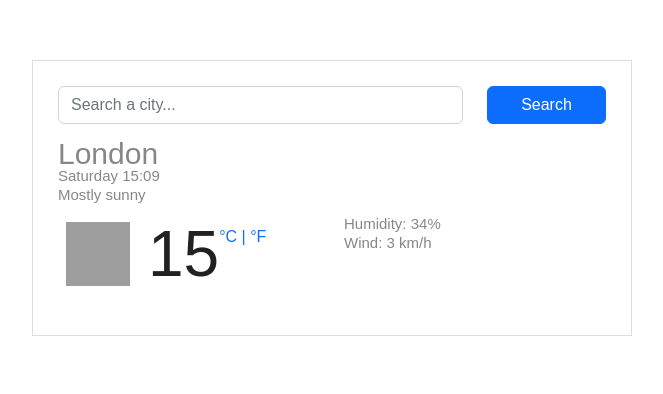
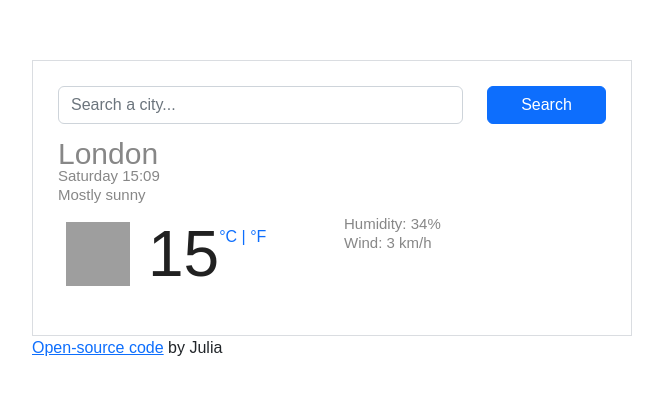
Before and after one commit to JuliaLC1/react-weather-app, a React (Create React App) app: page / in a window 1280 px wide. Shown: the top 394 px of the page, without its empty margins (308-971 px from the left). Built offline with nearby package versions, Linux system fonts and the light colour scheme; grey boxes are pictures that could not be loaded; the HTML template or start-up script is replaced by a standard one.

Commit message:
added link to code repository

```diff
--- a/src/App.js
+++ b/src/App.js
@@ -3,6 +3,7 @@
 import Overview from "./Overview";
 import Temperature from "./Temperature";
 import Observations from "./Observations";
+import OpenSource from "./OpenSource";
 
 function App() {
   return (
@@ -17,6 +18,7 @@
               <Observations />
             </div>
           </div>
+          <OpenSource />
         </div>
       </div>
     </div>
--- /dev/null
+++ b/src/OpenSource.js
@@ -0,0 +1,12 @@
+import React from "react";
+export default function OpenSource() {
+  return (
+    <div className="Link">
+      {" "}
+      <a href="https://github.com/JuliaLC1/react-weather-app">
+        Open-source code
+      </a>{" "}
+      by Julia{" "}
+    </div>
+  );
+}
```
